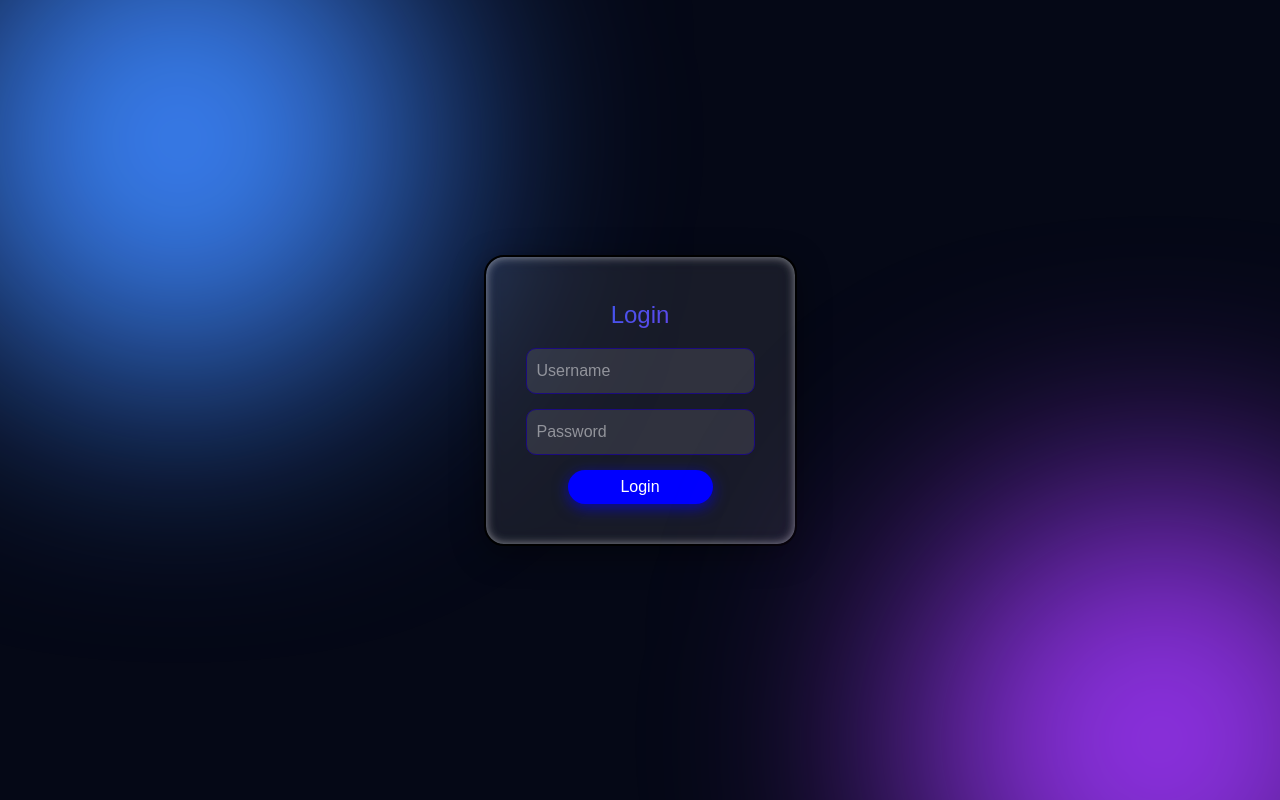
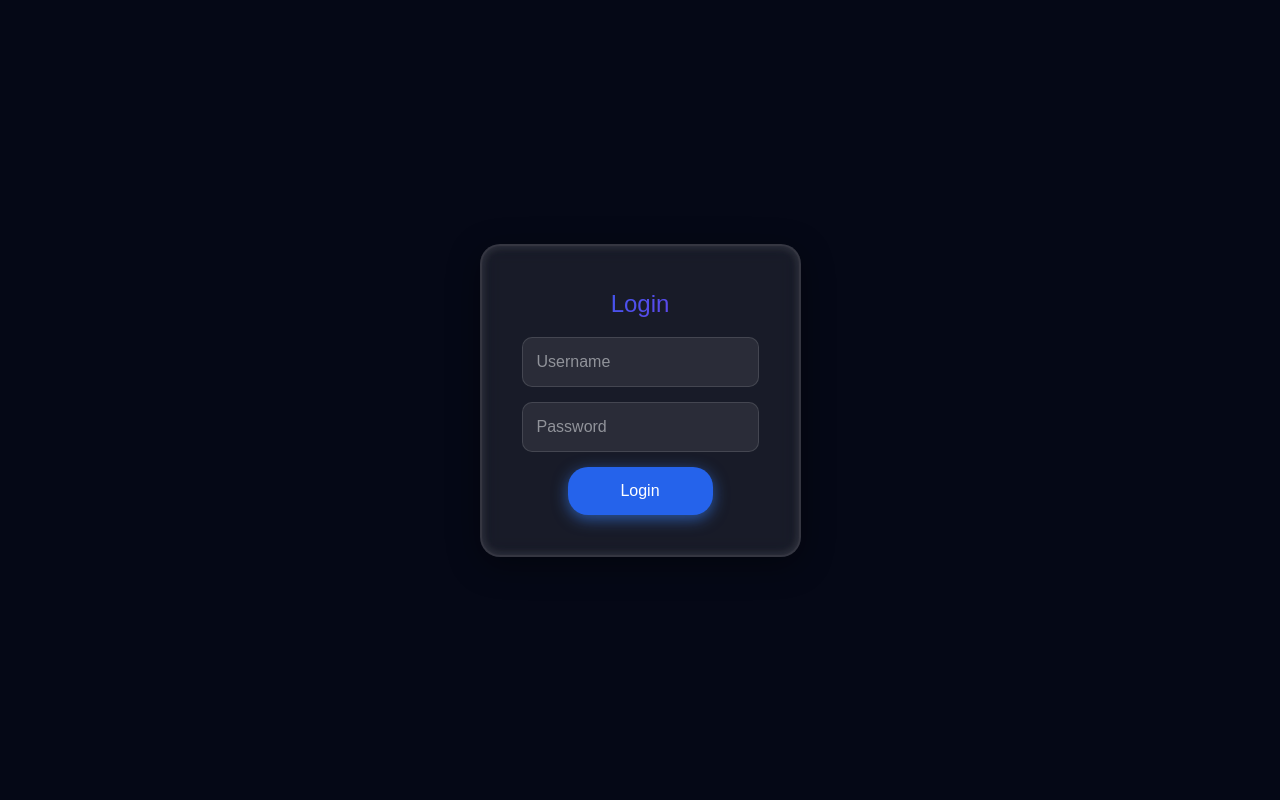
Before and after one commit to Ashmit-1/studyflow, a React (Vite) app in the folder FrontEnd/: page /login in a window 1280 px wide. Built offline with nearby package versions, Linux system fonts and the light colour scheme.

Commit message:
refactor: implement Sidebar component and update styles across multiple components to use CSS modules

```diff
--- /dev/null
+++ b/FrontEnd/src/components/Sidebar.jsx
@@ -0,0 +1,16 @@
+import { Link } from 'react-router-dom';
+
+export default function Sidebar() {
+    return (
+        <aside className="sidebar">
+            <nav className="sidebar">
+                <ul className="nav-list">
+                    <li><Link to="/dashboard">Dashboard</Link></li>
+                    <li><Link to="/study-plans">Study Plans</Link></li>
+                    <li><Link to="/progress">Progress</Link></li>
+                    <li><Link to="/settings">Settings</Link></li>
+                </ul>
+            </nav>
+        </aside>
+    );
+}
--- a/FrontEnd/src/components/Toast.jsx
+++ b/FrontEnd/src/components/Toast.jsx
@@ -1,9 +1,9 @@
-import "../styles/toast.css";
+import styles from "../styles/toast.module.css";
 export default function Toast({ message, onClose }) {
     if (!message) return null;
 
     return (
-        <div className="toast">
+        <div className={styles.toast}>
             <span>{message}</span>
             <button
                 onClick={onClose}
--- a/FrontEnd/src/components/student_nav.jsx
+++ b/FrontEnd/src/components/student_nav.jsx
@@ -1,11 +1,11 @@
 import { Link } from "react-router-dom";
-import "../styles/student_nav.css";
+import styles from "../styles/student_nav.module.css";
 
 export default function StudentNav({ username = "Student" }) {
     return (
-        <nav className="navbar">
-            <h1 className="navbar-title">Hello, {username}!</h1>
-            <ul className="nav-list">
+        <nav className={styles.navbar}>
+            <h1 className={styles["navbar-title"]}>Hello, {username}!</h1>
+            <ul className={styles["nav-list"]}>
                 <li><Link to="/student/dashboard">Dashboard</Link></li>
                 <li><Link to="/student/table">Study Table</Link></li>
                 <li><Link to="/student/add_subject">Add Subject</Link></li>
--- a/FrontEnd/src/pages/Login.jsx
+++ b/FrontEnd/src/pages/Login.jsx
@@ -1,5 +1,5 @@
 import { useState } from "react";
-import "../styles/login.css"
+import styles from "../styles/login.module.css";
 import { useNavigate } from "react-router-dom";
 import Toast from "../components/Toast";
 
@@ -50,8 +50,8 @@ export default function Login() {
 
     return (
         <>
-            <div className="div-btn">
-                <div className="login-form">
+            <div className={styles["div-btn"]}>
+                <div className={styles["login-form"]}>
                     <p>Login</p>
                     <input
                         type="text"
@@ -59,7 +59,7 @@ export default function Login() {
                         placeholder="Username"
                         value={user.username}
                         onChange={HandleReg}
-                        className="login-input"
+                        className={styles["login-input"]}
                     />
                     <input
                         type="password"
@@ -67,9 +67,9 @@ export default function Login() {
                         placeholder="Password"
                         value={user.password}
                         onChange={HandleReg}
-                        className="login-input"
+                        className={styles["login-input"]}
                     />
-                    <button onClick={submit} className="login-btn">Login</button>
+                    <button onClick={submit} className={styles["login-btn"]}>Login</button>
                 </div>
 
             </div>
--- a/FrontEnd/src/pages/dashboard/Student.jsx
+++ b/FrontEnd/src/pages/dashboard/Student.jsx
@@ -2,6 +2,7 @@ import { useEffect, useState } from "react";
 import { useParams } from "react-router-dom";
 import { useNavigate } from "react-router-dom";
 import StudentNav from "../../components/student_nav";
+import Sidebar from "../../components/sidebar";
 
 export default function Student() {
     const id = localStorage.getItem("id");
@@ -11,6 +12,7 @@ export default function Student() {
     return (
         <>
             <StudentNav username={name} />
+            <Sidebar />
             <h1>Student Dashboard</h1>
             <p>Student ID: {id}</p>
         </>
--- a/FrontEnd/src/styles/login.css
+++ b/FrontEnd/src/styles/login.module.css
@@ -5,7 +5,7 @@
 }
 
 p {
-    color: black;
+    color: #ffffff;
     font-size: 24px;
     font-family: sans-serif;
     text-align: center;
@@ -19,52 +19,53 @@ p {
     justify-content: center;
     align-items: center;
     height: 100vh;
-    background-image: black;
+    background-color: #050816;
 }
 
 .login-form {
     display: flex;
     flex-direction: column;
-    background: none;
-    border: 2px solid black;
+    gap: 15px;
     padding: 40px;
     border-radius: 20px;
-    gap: 15px;
     background: rgba(255, 255, 255, 0.08);
+    border: 2px solid rgba(255, 255, 255, 0.12);
     backdrop-filter: blur(10px);
     box-shadow: 0 8px 32px rgba(0, 0, 0, 0.4),
-        inset 0 0 10px rgba(255, 255, 255, 0.5);
+        inset 0 0 10px rgba(255, 255, 255, 0.15);
 }
 
 .login-input {
-    border: 1px solid rgb(27, 11, 126);
+    width: 100%;
+    padding: 12px 14px;
     border-radius: 10px;
-    padding: 10px;
-    background-color: rgba(255, 255, 255, 0.1);
+    border: 1px solid rgba(255, 255, 255, 0.12);
+    background-color: rgba(255, 255, 255, 0.08);
+    color: #f8fafc;
 }
 
 .login-input:focus {
     outline: none;
-    border-color: rgb(0, 0, 255);
-    box-shadow: 0 0 15px rgba(32, 0, 243, 0.715);
+    border-color: #3b82f6;
+    box-shadow: 0 0 15px rgba(59, 130, 246, 0.5);
 }
 
 .login-btn {
-    background-color: blue;
+    background-color: #2563eb;
     position: relative;
     overflow: hidden;
     border-radius: 20px;
     width: 145px;
     align-self: center;
-    padding: 5px;
+    padding: 12px 0;
     cursor: pointer;
     color: #ffffff;
-    transition: all 0.3s ease;
-    box-shadow: 0 4px 15px rgba(0, 0, 255, 0.6);
+    transition: transform 0.3s ease, background-color 0.3s ease;
+    box-shadow: 0 4px 15px rgba(59, 130, 246, 0.6);
 }
 
 .login-btn:hover {
-    background-color: #0000ff;
+    background-color: #1d4ed8;
     transform: scale(1.05);
 }
 
@@ -77,16 +78,15 @@ p {
     position: absolute;
     top: 0;
     left: -120px;
-    overflow: hidden;
     width: 50%;
     height: 100%;
-    background-color: rgba(255, 255, 255, 0.238);
+    background-color: rgba(255, 255, 255, 0.24);
     transform: skewX(-30deg);
-    transition: all 0.5s ease;
+    transition: left 0.5s ease;
 }
 
 .login-btn:hover::before {
-    animation: shine 0.5s forwards;
+    left: 145px;
 }
 
 @keyframes shine {
--- a/FrontEnd/src/styles/register.css
+++ b/FrontEnd/src/styles/register.module.css
@@ -6,11 +6,17 @@
 }
 
 .div-btn {
+    position: relative;
+    display: flex;
+    justify-content: center;
+    align-items: center;
+    height: 100vh;
+    width: 100%;
+    background: #050816;
     overflow: hidden;
-    background: #050816;
+    z-index: 1;
 }
 
-/* Animated glowing blobs */
 .div-btn::before,
 .div-btn::after {
     content: '';
@@ -40,49 +46,35 @@
     }
 }
 
-.div-btn {
-    display: flex;
-    justify-content: center;
-    align-items: center;
-    height: 100vh;
-    position: relative;
-    z-index: 1;
-}
-
-/* Glass card */
 .form-btn {
     width: 340px;
     padding: 30px;
     border-radius: 20px;
-
+    display: flex;
+    flex-direction: column;
+    gap: 20px;
     background: rgba(255, 255, 255, 0.08);
+    border: 1px solid rgba(255, 255, 255, 0.15);
     backdrop-filter: blur(20px);
-
-    border: 1px solid rgba(255, 255, 255, 0.15);
-
     box-shadow:
         0 8px 32px rgba(0, 0, 0, 0.4),
         inset 0 0 10px rgba(255, 255, 255, 0.05);
-
-    display: flex;
-    flex-direction: column;
-    gap: 20px;
 }
 
 /* Heading */
 .form-btn p {
+    margin: 0;
     text-align: center;
     font-size: 30px;
     font-weight: bold;
-
     background: linear-gradient(135deg, cyan, #8b5cf6, #3b82f6);
     -webkit-background-clip: text;
     -webkit-text-fill-color: transparent;
-}
 
-/* Input wrapper */
-.page-set {
-    position: relative;
+    /* Input wrapper */
+    .page-set {
+        position: relative;
+    }
 }
 
 /* Inputs */
@@ -90,14 +82,11 @@
     width: 100%;
     padding: 14px;
     border-radius: 12px;
-
     border: 1px solid rgba(255, 255, 255, 0.2);
-
     background: rgba(255, 255, 255, 0.05);
     color: white;
-
     outline: none;
-    transition: 0.3s;
+    transition: border-color 0.3s ease, box-shadow 0.3s ease;
 }
 
 .form-btn input:focus {
@@ -130,39 +119,32 @@
 .form-btn button {
     position: relative;
     overflow: hidden;
-
     height: 45px;
     border: none;
     border-radius: 12px;
-
     background: linear-gradient(135deg, #2563eb, #7c3aed);
     color: white;
-
     font-size: 16px;
     font-weight: bold;
-
     cursor: pointer;
-    transition: 0.3s;
+    transition: transform 0.3s ease, box-shadow 0.3s ease;
 }
 
 /* Shine effect */
 .form-btn button::before {
     content: '';
     position: absolute;
-
     top: 0;
     left: -120%;
-
     width: 50px;
     height: 100%;
-
     background: rgba(255, 255, 255, 0.4);
     transform: skewX(-25deg);
 }
 
 /* Hover */
 .form-btn button:hover::before {
-    animation: shine 0.8s ease;
+    left: 140%;
 }
 
 .form-btn button:hover {
--- a/FrontEnd/src/styles/student_nav.css
+++ b/FrontEnd/src/styles/student_nav.module.css
@@ -1,45 +1,43 @@
 .navbar {
-    background-color: #333;
+    background: linear-gradient(120deg, #00022c, #021fa4);
     color: white;
     padding: 10px 40px;
     display: flex;
     justify-content: flex-end;
     align-items: center;
-    background-image: linear-gradient(120deg, #00022c, #021fa4);
     position: sticky;
+    top: 0;
+    z-index: 10;
 }
 
 .navbar-title {
+    margin-right: auto;
     font-size: 1.5em;
     font-weight: bold;
-    margin-right: auto;
-    background-image: linear-gradient(135deg, blue, pink);
+    background-image: linear-gradient(135deg, #60a5fa, #c084fc);
     -webkit-background-clip: text;
     -webkit-text-fill-color: transparent;
 }
-
 
 .nav-list {
     display: flex;
     flex-direction: row;
     gap: 10px;
+    list-style: none;
+    margin: 0;
+    padding: 0;
 }
 
 .nav-list a {
     color: white;
     text-decoration: none;
     font-weight: bold;
-
     border: 1px solid rgba(255, 255, 255, 0.2);
-
     padding: 8px 14px;
     border-radius: 8px;
-
     background: rgba(255, 255, 255, 0.1);
-
     backdrop-filter: blur(5px);
-
-    transition: 0.3s ease;
+    transition: background 0.3s ease, border-color 0.3s ease;
 }
 
 .nav-list a:hover {
```
Also changed, not shown: FrontEnd/src/pages/Home.jsx (+18 -18 lines), FrontEnd/src/pages/Register.jsx (+6 -6 lines), FrontEnd/src/styles/home.module.css (renamed from FrontEnd/src/styles/home.css), FrontEnd/src/styles/toast.module.css (renamed from FrontEnd/src/styles/toast.css).
